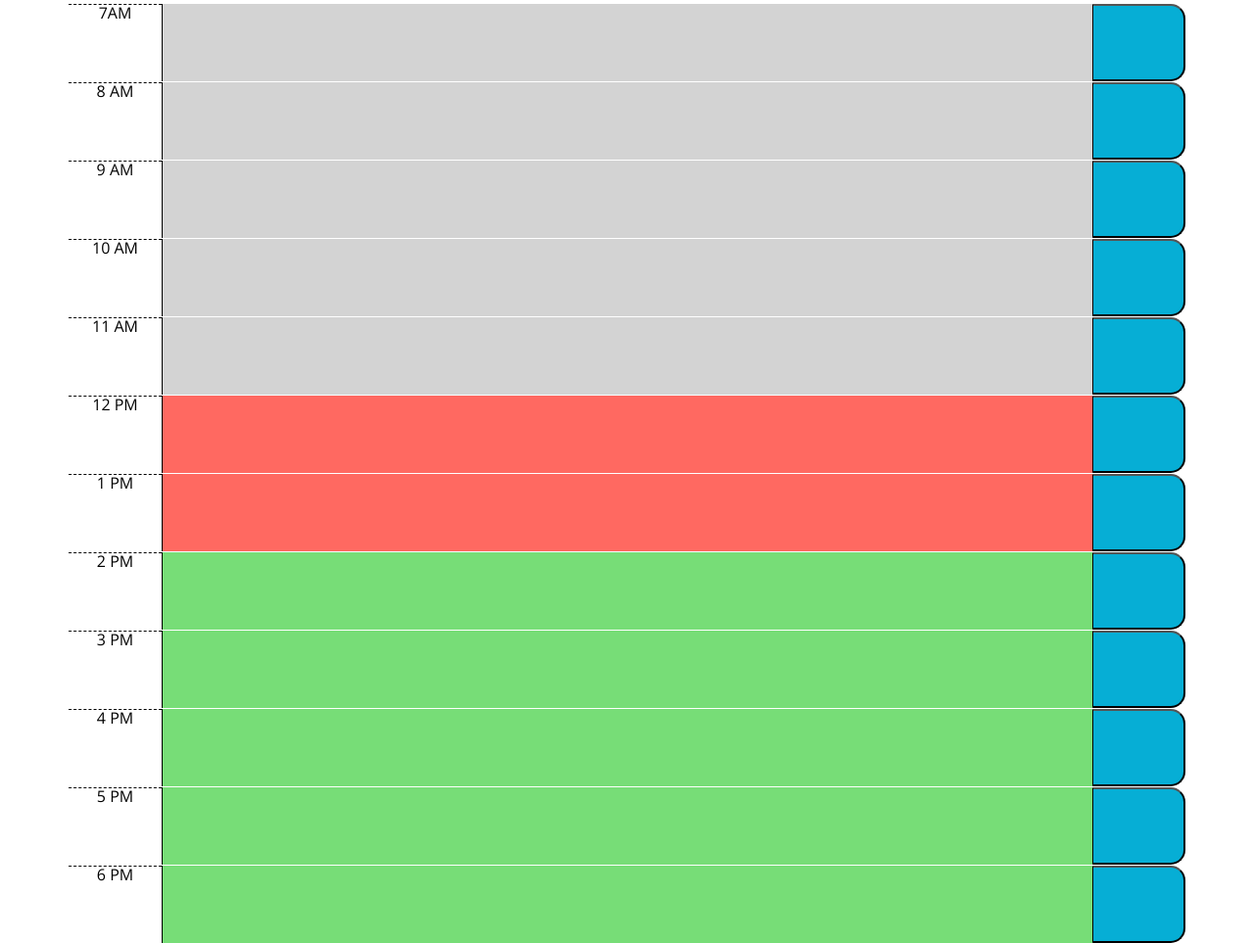
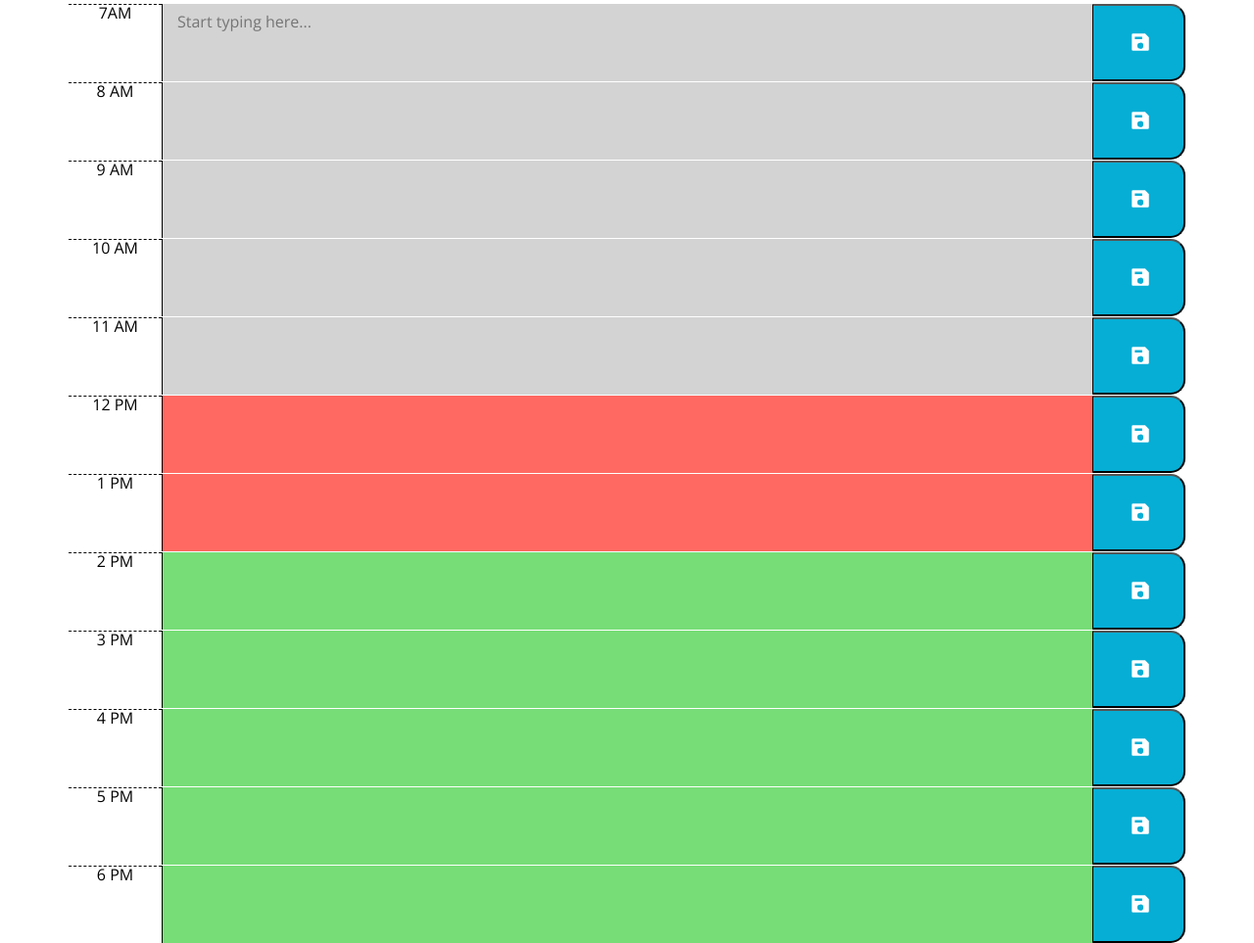
Before and after one commit to alexozy/work-scheduler, a plain HTML site: page index.html in a window 1280 px wide. Shown: the part 297-1260 px from the top of the page at 98% size. Drawn offline with nearby package versions, Linux system fonts and the light colour scheme.

Commit message:
added the save button icon and applied styling

```diff
--- a/Assets/css/style.css
+++ b/Assets/css/style.css
@@ -57,6 +57,11 @@ textarea {
   color: white;
 }
 
+.icon{
+  display: inline-flex;
+  font-size: 1.25em;
+}
+
 .saveBtn {
   border-left: 1px solid black;
   border-top-right-radius: 15px;
--- a/index.html
+++ b/index.html
@@ -31,70 +31,96 @@
 
     <div class="container container-fluid">
       <!-- Timeblocks go here! Each container needs an input box and save button! -->
-    <!-- in bootstrap the styling order is containter to row to cols; columns can only be house inside a row that is house in a container -->
+      <!-- in bootstrap the styling order is container to row to col; columns can only be house inside a row that is housed in a container -->
       <div id="hr-7" class="row time-block">
         <div class="hour col-1">7AM</div>
-        <textarea class="description past col-10"></textarea>
-        <button class="saveBtn col"></button>
+        <textarea class="description past col-10" id="task" placeholder="Start typing here..."></textarea>
+        <button class="saveBtn col"> <i class="icon">
+            <ion-icon name="save-sharp"></ion-icon>
+          </i></button></button>
+
       </div>
 
       <div id="hr-8" class="row time-block ">
         <div class="hour col-1"> 8 AM </div>
         <textarea class="description past col-10"></textarea>
-        <button class="saveBtn col"></button>
+        <button class="saveBtn col"> <i class="icon">
+            <ion-icon name="save-sharp"></ion-icon>
+          </i></button></button>
       </div>
 
       <div id="hr-9" class="row time-block ">
         <div class="hour col-1"> 9 AM </div>
         <textarea class="description past col-10"></textarea>
-        <button class="saveBtn col"></button>
+        <button class="saveBtn col"> <i class="icon">
+            <ion-icon name="save-sharp"></ion-icon>
+          </i></button></button>
       </div>
 
       <div id="hr-10" class="row time-block ">
         <div class="hour col-1"> 10 AM </div>
         <textarea class="description past col-10"></textarea>
-        <button class="saveBtn col"></button>
+        <button class="saveBtn col"> <i class="icon">
+            <ion-icon name="save-sharp"></ion-icon>
+          </i></button></button>
       </div>
 
       <div id="hr-11" class="row time-block">
         <div class="hour col-1"> 11 AM </div>
         <textarea class="description past col-10"></textarea>
-        <button class="saveBtn col"></button>
+        <button class="saveBtn col"> <i class="icon">
+            <ion-icon name="save-sharp"></ion-icon>
+          </i></button></button>
       </div>
+
       <div id="hr-12" class="row time-block">
         <div class="hour col-1"> 12 PM </div>
         <textarea class="description present col-10"></textarea>
-        <button class="saveBtn col"></button>
+        <button class="saveBtn col"> <i class="icon">
+            <ion-icon name="save-sharp"></ion-icon>
+          </i></button></button>
       </div>
       <div id="hr-13" class="row time-block">
         <div class="hour col-1"> 1 PM </div>
         <textarea class="description present col-10"></textarea>
-        <button class="saveBtn col"></button>
+        <button class="saveBtn col"> <i class="icon">
+            <ion-icon name="save-sharp"></ion-icon>
+          </i></button></button>
       </div>
       <div id="hr-14" class="row time-block">
         <div class="hour col-1"> 2 PM </div>
         <textarea class="description future col-10"></textarea>
-        <button class="saveBtn col"></button>
+        <button class="saveBtn col"> <i class="icon">
+            <ion-icon name="save-sharp"></ion-icon>
+          </i></button></button>
       </div>
       <div id="hr-15" class="row time-block">
         <div class="hour col-1"> 3 PM </div>
         <textarea class="description future col-10"></textarea>
-        <button class="saveBtn col"></button>
+        <button class="saveBtn col"> <i class="icon">
+            <ion-icon name="save-sharp"></ion-icon>
+          </i></button></button>
       </div>
       <div id="hr-16" class="row time-block">
         <div class="hour col-1"> 4 PM </div>
         <textarea class="description future col-10"></textarea>
-        <button class="saveBtn col"></button>
+        <button class="saveBtn col"> <i class="icon">
+            <ion-icon name="save-sharp"></ion-icon>
+          </i></button></button>
       </div>
       <div id="hr-17" class="row time-block">
         <div class="hour col-1"> 5 PM </div>
         <textarea class="description future col-10"></textarea>
-        <button class="saveBtn col"></button>
+        <button class="saveBtn col"> <i class="icon">
+            <ion-icon name="save-sharp"></ion-icon>
+          </i></button></button>
       </div>
       <div id="hr-18" class="row time-block">
         <div class="hour col-1"> 6 PM </div>
         <textarea class="description future col-10"></textarea>
-        <button class="saveBtn col"></button>
+        <button class="saveBtn col"> <i class="icon">
+            <ion-icon name="save-sharp"></ion-icon>
+          </i></button></button>
       </div>
 
 
@@ -104,5 +130,8 @@
 
     <script src="https://cdnjs.cloudflare.com/ajax/libs/jquery/3.2.1/jquery.min.js"></script>
     <script src="https://cdnjs.cloudflare.com/ajax/libs/moment.js/2.24.0/moment.min.js"></script>
+    <script type="module" src="https://unpkg.com/ionicons@5.5.2/dist/ionicons/ionicons.esm.js"></script>
+    <script nomodule src="https://unpkg.com/ionicons@5.5.2/dist/ionicons/ionicons.js"></script>
+
   </body>
 </html>
```
